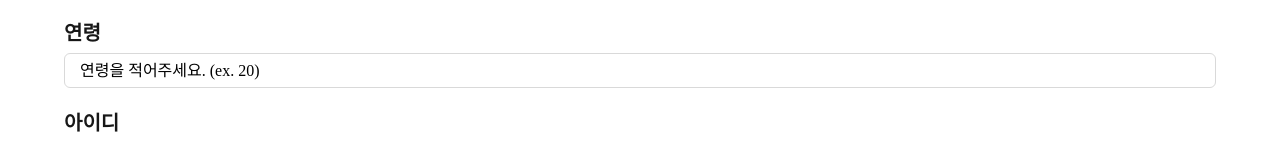
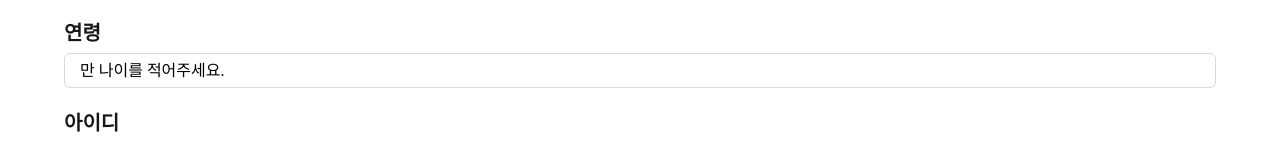
Before and after one commit to Pillchat/Pillchat_Front, a Next.js app: page /Signup in a window 1280 px wide. Shown: the part 393-534 px from the top of the page. Built offline with nearby package versions, Linux system fonts and the light colour scheme.

Commit message:
[긴급] 회원가입 만 나이로 변경

```diff
--- a/app/pages/Content.tsx
+++ b/app/pages/Content.tsx
@@ -319,7 +319,7 @@ const handleAnswerSubmit = async () => {
           <ContentArea content={question?.content || ""}></ContentArea>
 
           {imageUrl ? (
-            <S.ImageContainer src={imageUrl} alt="Content Image" onError={() => setImageUrl("https://endlessly-cuddly-salmon.ngrok-free.app/images/image_f7aff8b0-5769-49e9-a6c0-c12a0d62b606.png")} />
+            <S.ImageContainer src={imageUrl} alt="Content Image" />
           ) : (
             <></>
           )}
--- a/app/pages/Signup.tsx
+++ b/app/pages/Signup.tsx
@@ -136,7 +136,7 @@ function Signup() {
                     <S.ContainTitle>연령</S.ContainTitle>
                     <S.ContainInputSmall
                         onChange={(e) => setAge(e.target.value)}
-                        placeholder="연령을 적어주세요. (ex. 20)"
+                        placeholder="만 나이를 적어주세요."
                         required
                     />
                 </S.ContainBox>
```
